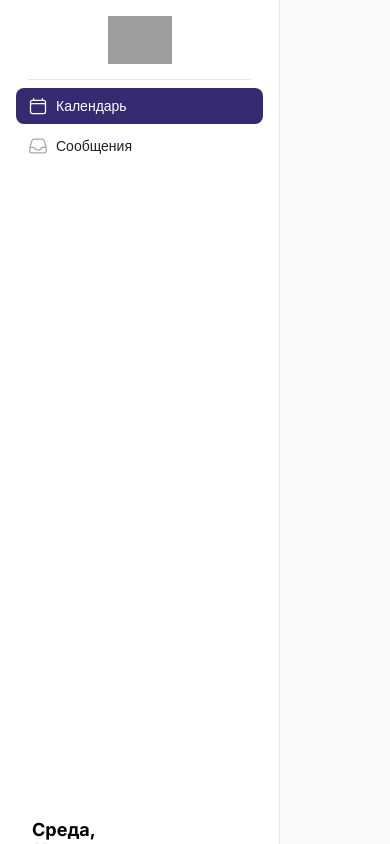
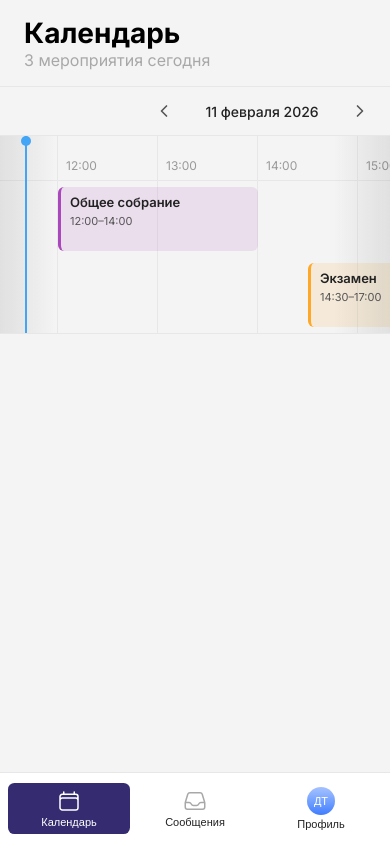
Before and after one commit to adymeda/bfu-csu, a React (Vite) app in the folder frontend/: page / in a window 390 px wide. Built offline with nearby package versions, Linux system fonts and the light colour scheme; grey boxes are pictures that could not be loaded.

Commit message:
Add MainLayout mobile adaptive styles

```diff
--- a/frontend/src/layouts/MainLayout.tsx
+++ b/frontend/src/layouts/MainLayout.tsx
@@ -57,6 +57,10 @@ function MainLayout() {
                     <NavButton text="Сообщения"
                     path="/inbox"
                     Icon={InboxIcon} />
+                    <button className="mobile-profile-btn nav-button" onClick={() => {}}>
+                        <Avatar placeholder="Джатус Турбированный" color="#0051ff" />
+                        Профиль
+                    </button>
                 </nav>
             </aside>
             <div className="main-body">
--- a/frontend/src/styles/components/ui/NavButton.scss
+++ b/frontend/src/styles/components/ui/NavButton.scss
@@ -4,6 +4,7 @@
     align-items: center;
     gap: .5rem;
     padding: .5rem .75rem;
+    cursor: pointer;
 
     background: none;
     font-size: 14px;
@@ -36,3 +37,21 @@
         height: 1.25rem;
     }
 }
+
+@media screen and (max-width: 768px) {
+    .nav-button {
+        flex-direction: column;
+        justify-content: center;
+        width: auto;
+        flex: 1;
+        gap: .2rem;
+        padding: .4rem .5rem;
+        font-size: 11px;
+        border-radius: .4rem;
+
+        svg {
+            width: 1.5rem;
+            height: 1.5rem;
+        }
+    }
+}
--- a/frontend/src/styles/layouts/MainLayout.scss
+++ b/frontend/src/styles/layouts/MainLayout.scss
@@ -1,6 +1,7 @@
 @use "@styles/mixins";
 
 $top-bar-height: 5rem;
+$tab-bar-height: 4.5rem;
 
 body {
     background: #fafafa;
@@ -145,10 +146,60 @@ body {
     }
 }
 
+.mobile-profile-btn {
+    display: none;
+}
+
 @media screen and (max-width: 768px) {
     .main {
         &-layout {
             flex-direction: column;
         }
+
+        &-sidebar {
+            position: fixed;
+            bottom: 0;
+            left: 0;
+            right: 0;
+            width: 100%;
+            height: $tab-bar-height;
+            z-index: 100;
+
+            padding: 0 .5rem;
+            border-right: none;
+            border-top: 1px solid var(--border-primary-color);
+
+            &__logo {
+                display: none;
+            }
+
+            &__nav {
+                flex-direction: row;
+                justify-content: space-around;
+                align-items: center;
+                height: 100%;
+                margin: 0;
+                padding: 0;
+                gap: .25rem;
+            }
+        }
+
+        &-body {
+            padding-bottom: $tab-bar-height;
+        }
+
+        &-content {
+            margin: 0;
+            border-radius: 0;
+            border: none;
+        }
+    }
+
+    .top-bar {
+        display: none;
+    }
+
+    .mobile-profile-btn {
+        display: flex;
     }
 }
```
